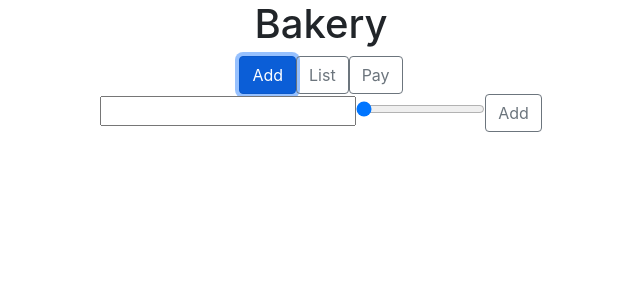
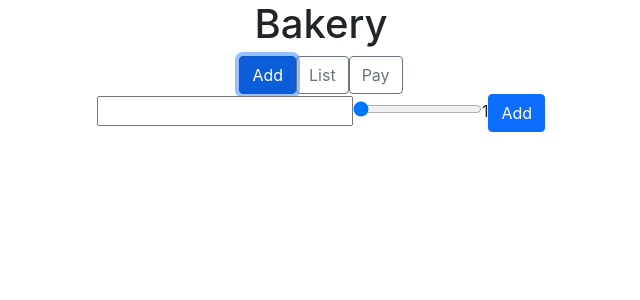
Before and after one commit to ThiSchenkel/digitous-react, a React (Create React App) app in the folder react/jour4/bakery/: page / in a window 1280 px wide. Both pictures are taken after a click on the button "Add". Shown: the top 300 px of the page, without its empty margins (319-959 px from the left). Built offline with nearby package versions, Linux system fonts and the light colour scheme.

Commit message:
To be continued

```diff
--- a/react/jour4/bakery/src/App.js
+++ b/react/jour4/bakery/src/App.js
@@ -32,33 +32,45 @@ class App extends React.Component {
     })
   }
 
+  add = (name, price) => {
+    const obj = {
+      name: name,
+      price: price
+    }
+    const newlist = this.state.items
+    newlist.push(obj)
+    this.setState({
+      items: newlist
+    })
+  }
+
   renderContent = () => {
     if (this.state.activeTabs === "add") {
-      return <Add />
+      return <Add addItem={this.add} />
     }
     if (this.state.activeTabs === "list") {
-      return <List />
+      return <List listItems={this.state.items} />
     }
     if (this.state.activeTabs === "pay") {
       return <Pay />
     }
   }
 
-  addItem = (name, price) => {
-    const items = this.state.items
-    const listItems = []
-    const newObject = [{
-      name: this.props.productName.value,
-      price: this.props.price.value
-    }]
-    this.setState({ items: [...listItems, { newObject }] })
-  }
+  // addItem = (name, price) => {
+  //   const items = this.state.items
+  //   const listItems = []
+  //   const newObject = [{
+  //     name: this.props.productName.value,
+  //     price: this.props.price.value
+  //   }]
+  //   this.setState({ items: [...listItems, { newObject }] })
+  // }
 
   render() {
     return (
       <div className="container text-center">
         <h1>Bakery</h1>
-        <Button isSelected={this.state.activeTabs === "add"} onClick={this.selectedAdd} pushList={this.addItem}>Add</Button>
+        <Button isSelected={this.state.activeTabs === "add"} onClick={this.selectedAdd}>Add</Button>
         <Button isSelected={this.state.activeTabs === "list"} onClick={this.selectedList}>List</Button>
         <Button isSelected={this.state.activeTabs === "pay"} onClick={this.selectedPay}>Pay</Button>
         {this.renderContent()}
--- a/react/jour4/bakery/src/components/Add.jsx
+++ b/react/jour4/bakery/src/components/Add.jsx
@@ -14,13 +14,16 @@ class Add extends React.Component {
     }
 
     updateProductName = (event) => {
-        const productName = this.state.productName
         this.setState({ productName: event.target.value })
     }
 
     updatePrice = (event) => {
-        const price = this.state.price
         this.setState({ price: event.target.value })
+    }
+
+    click = () => {
+        console.log('click add')
+        this.props.addItem(this.state.productName, this.state.price)
     }
 
     render() {
@@ -28,9 +31,11 @@ class Add extends React.Component {
             <div className="container">
                 <div className="row ">
                     <div className="col ">
-                        <input type="text" value={this.state.productName} onChange={this.updateProductName} />
+                        <input type="text" className="col" onChange={this.updateProductName} />
                         <input type="range" value={this.state.price} min="1" max="10" onChange={this.updatePrice} />
-                        <Button onClick={this.props.pushList}>Add</Button>
+                        <span>{this.state.price}</span>
+                        <button type="button" className="btn btn-primary" onClick={this.click}>Add</button>
+                        {/* <Button onClick={this.props.pushList}>Add</Button> */}
                     </div>
                 </div>
             </div>
--- a/react/jour4/bakery/src/components/List.jsx
+++ b/react/jour4/bakery/src/components/List.jsx
@@ -6,11 +6,11 @@ class List extends React.Component {
     render() {
         return (
             <div className="container">
-
                 <ul>
-                    {this.props.pushList.map(push => (<li>{this.props.items} {this.props.price}</li>))}
+                    {this.props.listItems.map(curr => {
+                        return (<li>{curr.name} - {curr.price}</li>)
+                    })}
                 </ul>
-
             </div>
         );
     }
```
Also changed, not shown: 1 other file (tests, documents, lock files or other folders).
